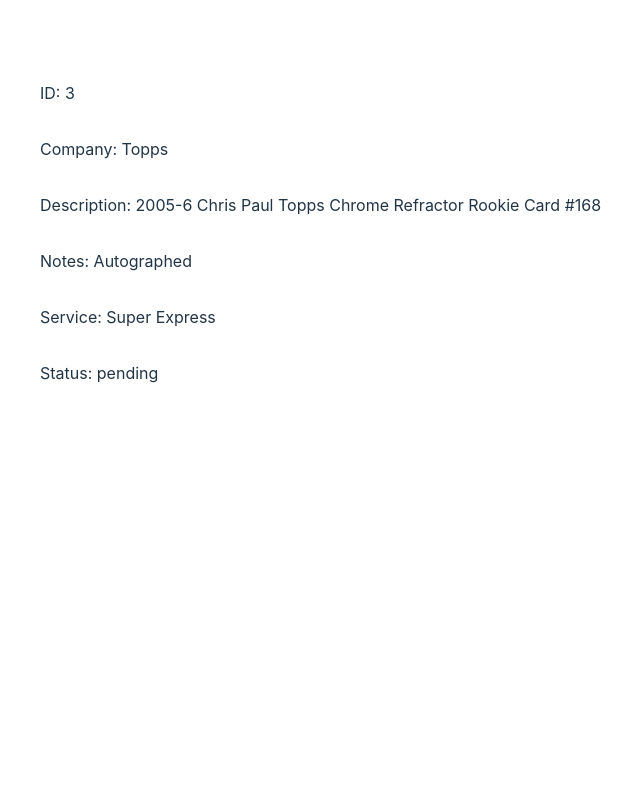
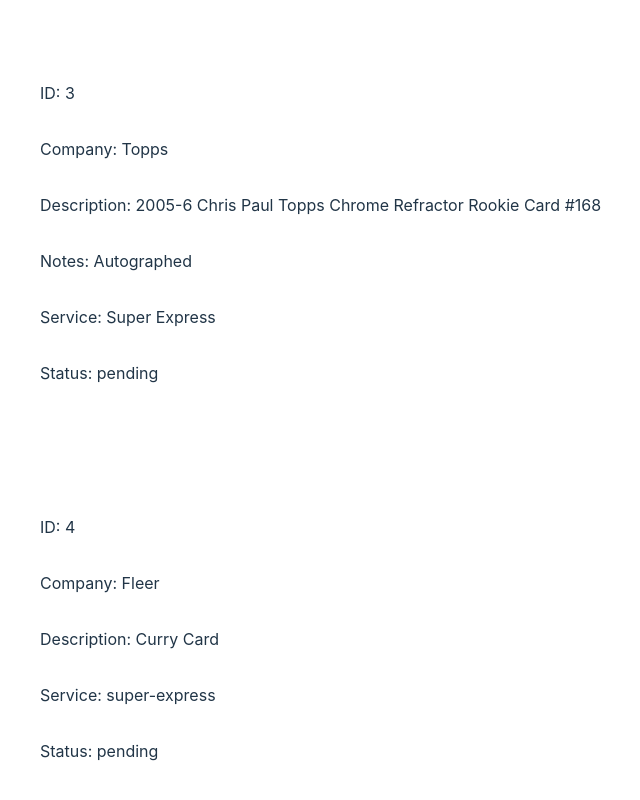
Before and after one commit to JWCTempleton/psa-db, a React (Vite) app in the folder psa-db/: page / in a window 1280 px wide. Shown: the part 1281-2081 px from the top of the page, without its empty margins (280-920 px from the left). Before the commit the page ends 1779 px from the top, so only its background shows below. Built offline with nearby package versions, Linux system fonts and the light colour scheme; data requests are answered from the project's data file.

Commit message:
Add an addition to the addNewCard onSubmit handler that makes a POST request to json-server to send data to the server and adds the submitted card data to the card data state

```diff
--- a/psa-db/db.json
+++ b/psa-db/db.json
@@ -29,6 +29,16 @@
       "received": "2022-10-22",
       "submitted": "2022-10-25",
       "status": "pending"
+    },
+    {
+      "id": 4,
+      "company": "Fleer",
+      "description": "Curry Card",
+      "notes": "",
+      "service": "super-express",
+      "received": "2023-01-13T02:51:32.621Z",
+      "submitted": null,
+      "status": "pending"
     }
   ]
 }
--- a/psa-db/src/App.tsx
+++ b/psa-db/src/App.tsx
@@ -48,7 +48,9 @@
       submitted: null,
       status: "pending",
     };
-    setCardData(cardData.concat(newCardObject));
+    axios
+      .post("http://localhost:3001/cards", newCardObject)
+      .then((response) => setCardData(cardData.concat(response.data)));
     setNewCard({
       company: "",
       description: "",
```
